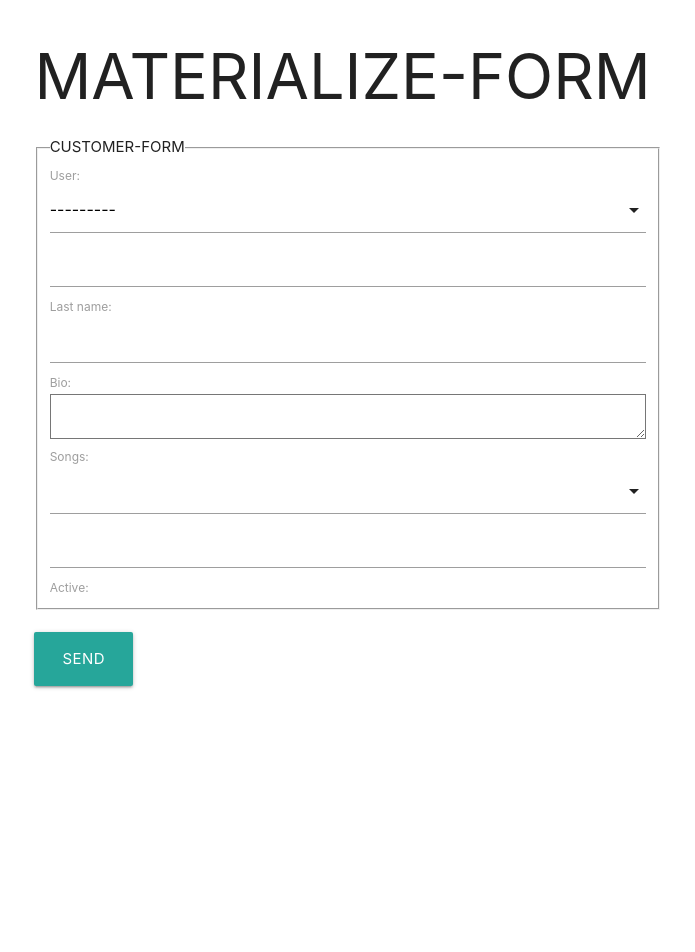
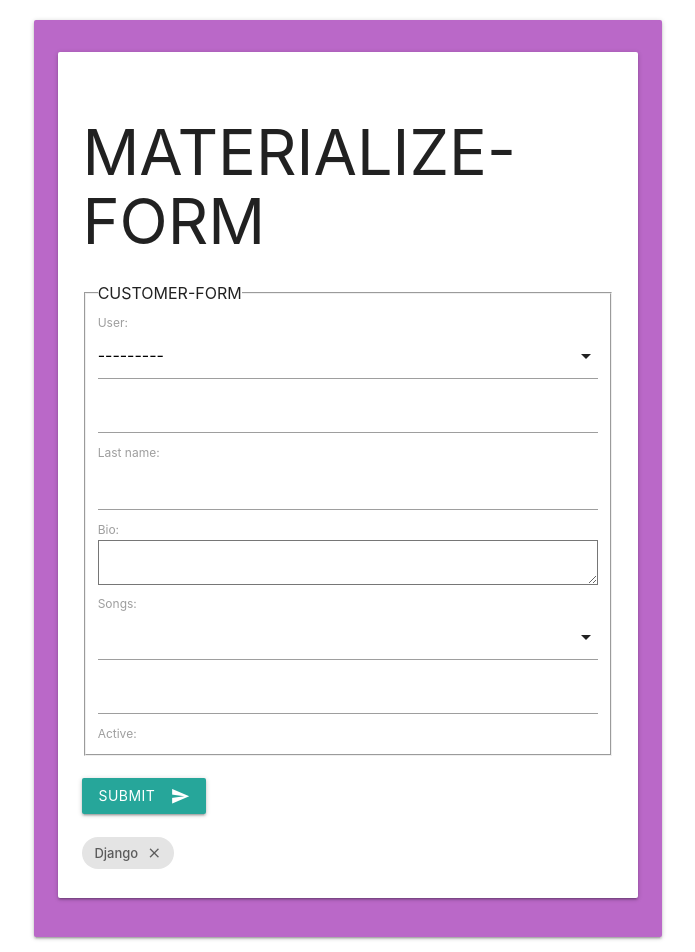
Before and after one commit to yeboahd24/MATERIALIZE-CSS-FROM-PRACTISE, a Django app: page /preferences/ in a window 1280 px wide. Shown: the whole page, without its empty margins (292-987 px from the left). Before the commit the page ends 689 px from the top, so only its background shows below. Run offline with Django 3.2, Linux system fonts and the light colour scheme; data comes from the database, SQL or seed files in the repository.

Commit message:
django-forms with materializecss-form updated

```diff
--- a/templates/preferences/main.html
+++ b/templates/preferences/main.html
@@ -4,17 +4,29 @@
 <div class="container">
     <div class="row"></div>
     <div class="col s7 push-s5"></div>
+    <div class="card-panel purple lighten-2">
 
-    <form action="" method="post">
+        <div class="card-panel">
+            <span class="blue-text text-darken-2"></span>
+
+            <form action="" method="post" id="autocomplete-input" class="autocomplete">
                 {% for message in messages %} {% if 'info' in message.tags %}{% endif %}
                 <div class="card-panel green lighten-2">{{message}}</div>
                 {% endfor %}
                 <h1>MATERIALIZE-FORM</h1>
                 <fieldset>
-            <legend>CUSTOMER-FORM</legend>{% csrf_token %} {{form|materializecss }}<br>
+                    <legend style="font-size: medium;">CUSTOMER-FORM</legend>{% csrf_token %} {{form|materializecss }}<br>
                 </fieldset><br>
-        <button type="submit" class="waves-effect waves-light btn-large">Send</button>
+                <button class="btn waves-effect waves-light" type="submit" name="action">Submit
+                    <i class="material-icons right">send</i>
+
+                  </button><br><br>
+                <div class="chip"> Django
+                    <i class="close material-icons">close</i>
+                </div>
             </form>
+        </div>
+    </div>
 </div>
 </div>
 {% block javascript %}
```
Lines whose indentation alone changed are shown as unchanged.
